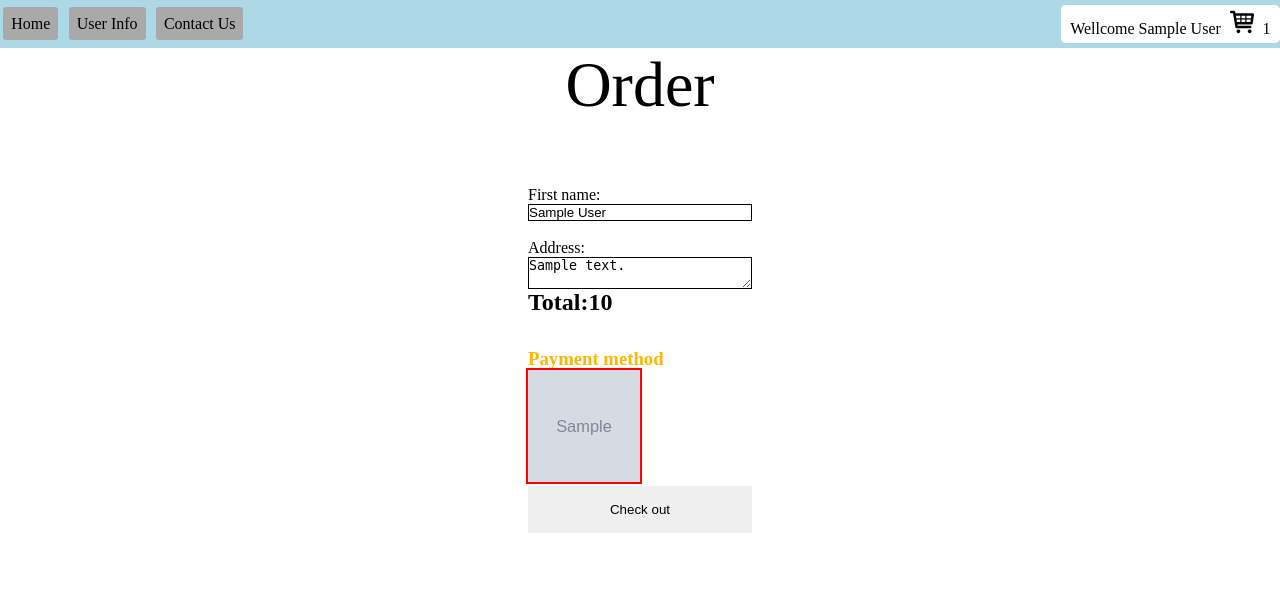
After one commit to tiagowebersc/PHP_ecommerce, a PHP site: page /order.php in a window 1280 px wide. The commit adds this page. Shown: the top 596 px of the page. Run offline with PHP 8.4, Linux system fonts and the light colour scheme; the visitor is signed in with stand-in values (Sample User, id 1); tables that the repository leaves empty hold one stand-in row (values such as "Sample post"); grey boxes marked "Sample" are stand-in pictures; a stand-in replaces the project's code that opens the database connection; some libraries are stand-ins or nearby versions.

Commit message:
order page

```diff
--- a/cart.php
+++ b/cart.php
@@ -7,7 +7,6 @@
     <meta http-equiv="X-UA-Compatible" content="ie=edge">
     <title>Book store - Cart</title>
     <link rel="stylesheet" href="style/style.css">
-
     <link rel='stylesheet' href='styleBanana/style.css'>
 </head>
 
@@ -15,6 +14,7 @@
     <?php
     require_once 'header.php';
     $error = "";
+    if (!isset($_SESSION['id'])) header("Location: index.php");
     ?>
     <span class='title'>Cart</span>
     <div class='center flex'>
--- /dev/null
+++ b/order.php
@@ -0,0 +1,104 @@
+<!DOCTYPE html>
+<html lang="en">
+
+<head>
+    <meta charset="UTF-8">
+    <meta name="viewport" content="width=device-width, initial-scale=1.0">
+    <meta http-equiv="X-UA-Compatible" content="ie=edge">
+    <title>Book store - Order</title>
+    <link rel="stylesheet" href="style/style.css">
+    <link rel='stylesheet' href='styleBanana/style.css'>
+</head>
+
+<body>
+    <?php
+    require_once 'header.php';
+    $error = "";
+    $name = "";
+    $address = "";
+    $total = 0;
+    if (!isset($_SESSION['id'])) header("Location: index.php");
+    ?>
+    <span class='title'>Order</span>
+    <div class='center flex'>
+        <?php
+        $conn = mysqli_connect(DB_SERVER, DB_USER, DB_PASSWORD);
+        $dbFound = mysqli_select_db($conn, DB_NAME);
+        $total = 0;
+        if (!$dbFound) {
+            $error = 'Problem to connect to the database!!';
+        } else {
+            if (isset($_POST['checkoutSubmit'])) {
+                $name = htmlspecialchars($_POST['name']);
+                $address = htmlspecialchars($_POST['address']);
+                $paymentMethod = htmlspecialchars($_POST['paymentMethod']);
+                // show an erro if some field was not informed
+                if (empty($name)) $error = "Name must be informed!";
+                else if (empty($address)) $error = "Address must be informed!";
+                else if (empty($paymentMethod)) $error = "Payment method must be informed!";
+                if (empty($error)) {
+                    // nex order number
+                    $query = "SELECT ifnull(max(idOrder),0)+1 as next FROM `Order`";
+                    $results = mysqli_query($conn, $query);
+                    $row = mysqli_fetch_assoc($results);
+                    $orderNr = $row['next'];
+
+                    $query = "INSERT INTO `Order` (idOrder, User_idUser, paymentMethod_idpaymentMethod, date, name, address) VALUES ($orderNr," . $_SESSION['id'] . ", $paymentMethod, now(), '$name', '$address');";
+                    $results = mysqli_query($conn, $query);
+                    if ($results) {
+                        $query = "SELECT c.qtde, p.idProduct, p.price FROM `Cart` c inner join `Product` p on c.Product_idProduct = p.idProduct WHERE c.User_idUser = " . $_SESSION['id'] . ";";
+                        $results = mysqli_query($conn, $query);
+                        while ($row = mysqli_fetch_assoc($results)) {
+                            $query = "INSERT INTO OrderItem (Order_idOrder, Product_idProduct, qtde, price) VALUES (" . $orderNr . "," . $row['idProduct'] . ", " . $row['qtde'] . "," . $row['price'] . ");";
+                            $results = mysqli_query($conn, $query);
+                        }
+                    }
+                }
+            }
+
+            $query = "SELECT * FROM `Cart` WHERE User_idUser = " . $_SESSION['id'];
+            $results = mysqli_query($conn, $query);
+            if ($results) {
+                $query = "SELECT * FROM `User` WHERE idUser = " . $_SESSION['id'];
+                $results = mysqli_query($conn, $query);
+                $row = mysqli_fetch_assoc($results);
+                $name = $row['firstName'] . ' ' . $row['lastName'];
+                $address = $row['address'];
+                $query = "SELECT sum(c.qtde * p.price) as total FROM `Cart` c inner join `Product` p on c.Product_idProduct = p.idProduct WHERE c.User_idUser = " . $_SESSION['id'];
+                $results = mysqli_query($conn, $query);
+                $row = mysqli_fetch_assoc($results);
+                $total += $row['total'];
+                ?>
+                <form class="center" action="" method="post">
+
+                    <label for="Name">First name:</label>
+                    <input class="inputLine" type="text" name="name" id="name" value="<?php echo $name; ?>" placeholder='Enter your name'><br>
+                    <label for="lastName">Address:</label>
+                    <textarea class="inputLine" name="address" id="address" placeholder='Enter your address'><?php echo $address; ?></textarea>
+                    <h2><strong>Total:</strong><?php echo $total; ?></h2>
+
+                    <h3>Payment method</h3>
+
+                    <?php
+                    $query = "SELECT * FROM `PaymentMethod`";
+                    $results = mysqli_query($conn, $query);
+                    while ($row = mysqli_fetch_assoc($results)) {
+                        ?>
+                        <label>
+                            <input type="radio" name=" paymentMethod" value="<?php echo $row['idPaymentMethod']; ?>" checked>
+                            <img src="<?php echo $row['icon']; ?>">
+                        </label>
+                    <?php
+                    }
+                    ?>
+                    <input class='button bestSeller' type="submit" value="Check out" name='checkoutSubmit'>
+                </form>
+            <?php } else {
+                $error = " Not items in the cart to  order!";
+            }
+        }
+        mysqli_close($conn); ?> </div> <span c lass="error"><?php echo $error; ?></span>
+
+</body>
+
+</html>
--- a/style/style.css
+++ b/style/style.css
@@ -46,9 +46,11 @@ li {
   width: 50%;
 }
 .formLogin input,
-.formLogin textarea {
+.formLogin textarea,
+.inputLine {
   display: block;
-  width: 20rem;
+  width: 100%;
+  border: 1px solid black;
 }
 .formLogin [type='submit'] {
   margin-top: 1rem;
@@ -102,3 +104,23 @@ li {
 .noMargin {
   margin: 0;
 }
+
+/* HIDE RADIO */
+[type='radio'] {
+  position: absolute;
+  opacity: 0;
+  width: 0;
+  height: 0;
+}
+
+/* IMAGE STYLES */
+[type='radio'] + img {
+  cursor: pointer;
+  width: 7rem;
+  height: 7rem;
+}
+
+/* CHECKED STYLES */
+[type='radio']:checked + img {
+  outline: 2px solid #f00;
+}
```
